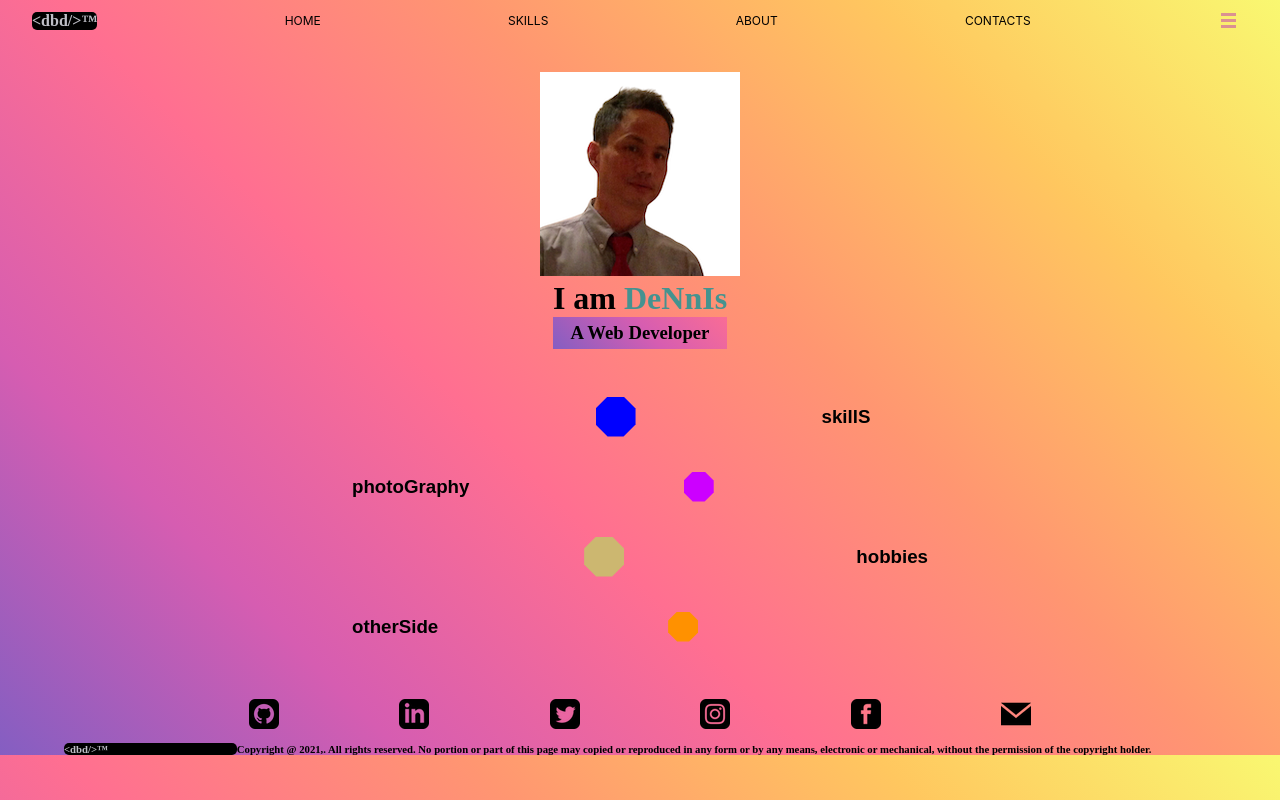
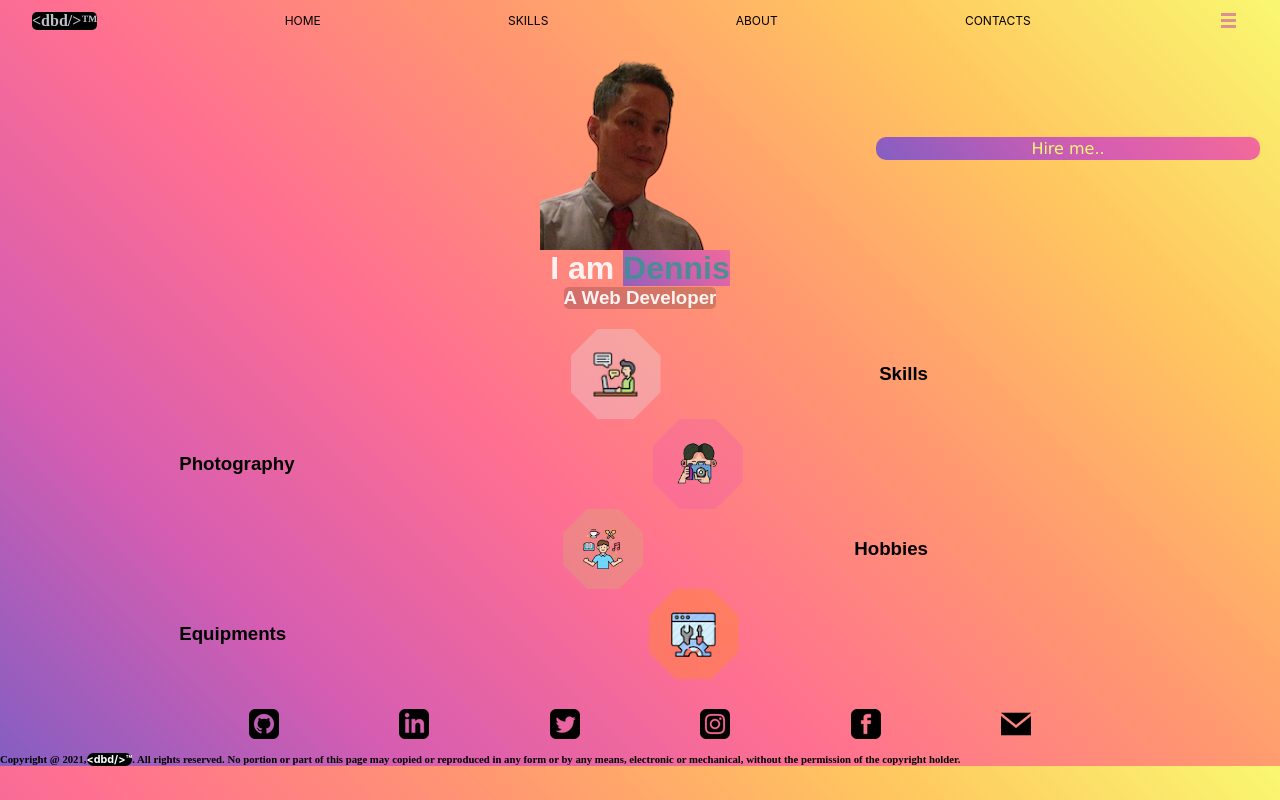
Before and after one commit to dennis868/portfolio2.2, a plain HTML site: page index.html in a window 1280 px wide. Drawn offline with Linux system fonts and the light colour scheme.

Commit message:
for version 2.3
added some icons and almost completed the home page

```diff
--- a/index.html
+++ b/index.html
@@ -13,8 +13,6 @@
 
     <!-- header / navBar -->
     <header>
-
-
         </div class="navLinks">
 
             <div class="logo">
@@ -38,39 +36,30 @@
             <div class="line2"></div>
             <div class="line3"></div>
         </div>
+
     </header>
 
     <!-- end of header / navBar -->
 
+        <div class="pixBackgrnd">
+
+                <div class="dennisHireMe">
+                    <img class= "dennisPix" src="dennisNeckTieForCirle-removebg-preview.png" alt="dennis img" srcset="">
+
+                    <div class="hire">Hire me..</div>
+
+                </div>
 
 
+                <div class="dennisCap">
 
+                    <h1>I am <span class="myName">Dennis</span> </h1>
 
-        <div class="centerPg">
-
-                <!-- <div class="square1"><p>1</p></div>
-                <div class="square2"><p>2</p></div>
-                <div class="square3"><p>3</p></div>
-                <div class="square4"><p>4</p></div>
-                <div class="square5"><p>5</p></div>
-
-                <div class="heptagon"></div> -->
-
-
-
-            <div class="pixBackgrnd">
-                <img class= "dennisPix" src="dennisNeckTieForCirle.PNG" alt="dennis img" srcset="">
-
-            </div>
-
-            <div class="header1">
-
-                <h1>I am <span class="myName">DeNnIs</span> </h1>
-
-                <h3 class="webDev">A  Web Developer</h3>
-            </div>
+                    <h3 class="webDev">A  Web Developer</h3>
+                </div>
 
         </div>
+
 
 
 
@@ -84,26 +73,32 @@
         <div class="polyContainer">
 
             <div class="leftTopPoly">
-                <div class="polygonA"></div>
-                <h3>skillS</h3>
+                <div class="polygonA"><img class="skills" src="skills.png" alt="" srcset=""></div>
+
+                <h3>Skills</h3>
             </div>
 
 
             <div class="leftMidPoly">
-                <h3>photoGraphy</h3>
+                <h3>Photography</h3>
                 <div class="polygonB">
+                    <img class="photographyPix" src="photography-removebg-preview.png" alt="" srcset="">
                 </div>
             </div>
 
             <div class="rightMidPoly">
-                <div class="polygonC"></div>
-                <h3>hobbies</h3>
+                <div class="polygonC">
+                    <img class="hobby" src="hobby.png" alt="" srcset="">
+                </div>
+                <h3>Hobbies</h3>
             </div>
 
 
             <div class="leftMidPoly">
-                <h3>otherSide</h3>
-                <div class="polygonD"></div>
+                <h3>Equipments</h3>
+                <div class="polygonD">
+                    <img class="equipments" src="equipments.png" alt="" srcset="">
+                </div>
 
             </div>
 
@@ -160,19 +155,18 @@
 
 
 
-<div class="copyright">
+    <div class="copyRights">
+        <h6 class="copy2021">Copyright @ 2021,<strong>&ltdbd/&gt™</strong>. All rights reserved. No portion or part of this page may copied or
+        reproduced in any form or by any means, electronic or mechanical, without the permission of the copyright holder.
+        </h6>
 
-    <h6>Copyright @ 2021,<div class="logoFooter">&ltdbd/&gt™</div>. All rights reserved. No portion or part of this page may copied or reproduced in any form or by any means, electronic or mechanical, without the permission of the copyright holder.
-
-    </h6>
+    </div>
 
 
 
 
 
 
-</div>
-
 
 
 </body>
--- a/style.css
+++ b/style.css
@@ -28,7 +28,7 @@ header {
     height: 90%;
     margin: auto;
     align-items: center;
-    padding-bottom: 41px;
+    padding-bottom: 15px;
     padding-top: 10px;
 
 }
@@ -73,38 +73,91 @@ header {
         background-color: #db9191;
 }
 
-.centerPg {
+/* start of central styling */
+.pixBackgrnd,
+.hire,
+.dennisHireMe {
     display: flex;
-    display: flex;
-    flex-direction: column;
+    margin: auto;
     justify-content: center;
     align-items: center;
-    margin-bottom: 30px;
+
+}
+/* end of central styling */
+
+
+
+.pixBackgrnd {
+    flex-direction: column;
+    width: 90%;
+}
+
+.dennisPix {
+    /* position: absolute; */
+}
+
+.dennisHireMe {
+    flex-direction: row;
+    width: 60%;
 
 }
 
+
+.hire {
+    display: flex;
+    position: absolute;
+    width: 30%;
+    right: 20px;
+    padding: 2px;
+    color: #f9f871;
+    font-family:'Lucida Sans', 'Lucida Sans Regular', 'Lucida Grande', 'Lucida Sans Unicode', Geneva, Verdana, sans-serif ;
+    border-radius: 10px;
+    justify-items: center;
+    background-size: 500%;
+}
+
+.dennisCap {
+    margin-top: 10px;
+    font-family: fantasy;
+    display: flex;
+    flex-direction: column;
+    margin: auto;
+    border-radius: 5px;
+    color: #fff;
+    opacity: .9;
+    justify-content: center;
+    align-items: center;
+
+
+}
 .myName {
     color: hsla(180, 61%, 36%, 0.849);
-
-    background-image: var(red, green, blue, pink, orange);
-    background-clip: text;
-    /* color: transparent; */
+    /* background-image: var(red, green, blue, pink, orange); */
+    /* background-clip: text; */
     background-size: 400%;
-    animation: bg-animation 5s infinite alternate;
+    /* animation: bg-animation 5s infinite alternate;  */
+    background-image: var(--gradient);
+    background-position: left;
+    transition: background-position 1.2s;
+    margin: auto;
+    height: 50px;
 }
 
 .webDev {
-    display: flex;
-    margin: auto;
-    padding: 5px;
-    justify-content: center;
-    align-items: center;
+    background-color: rgb(20, 18, 18, .2);
+    border-radius: 5PX;
+}
+
+
+.hire {
     background-image: var(--gradient);
     background-size: 300%;
     background-position: left;
-    transition: background-position 1s;
+    transition: background-position 1.2s;
 }
 
+.hire:hover,
+.hire:focus,
 .webDev:hover,
 .webDev:focus {
     background-position: right;
@@ -124,13 +177,14 @@ header {
 .polyContainer {
     display: flex;
     flex-direction: column;
-    height: 30px;
+    height: 50%;
     margin: auto;
+    margin-top: 20px;
+    margin-bottom: 20px;
     width: 90%;
-    height: 35vh;
+    /* height: 35vh; */
     font-family: Arial, Helvetica, sans-serif;
     /* background-color: rgb(227, 233, 238, .05); */
-    margin-bottom: 40px;
 }
 
 .leftTopPoly {
@@ -139,17 +193,21 @@ header {
     margin: auto;
     align-items: center;
     justify-content: center;
-    width: 40%;
+    width: 50%;
 }
 
 
 .polygonA {
     display: flex;
-    width: 40px;
-    height: 40px;
+    width: 90px;
+    height: 90px;
     margin: auto;
     clip-path: polygon(30% 0%, 70% 0%, 100% 30%, 100% 70%, 70% 100%, 30% 100%, 0% 70%, 0% 30%);
-    background-color: blue;
+    background-color:rgb(227, 233, 238, .3);
+}
+
+.skills {
+    /* width: 50%; */
 }
 
 .leftMidPoly {
@@ -165,13 +223,13 @@ header {
 .polygonB {
     position: relative;
     display: flex;
-    width: 30px;
-    height: 30px;
+    width: 90px;
+    height: 90px;
     margin: auto;
     clip-path: polygon(30% 0%, 70% 0%, 100% 30%, 100% 70%, 70% 100%, 30% 100%, 0% 70%, 0% 30%);
-    background-color: rgb(204, 0, 255);
+    background-color: rgb(204, 0, 255, .1);
+
 }
-
 
     .rightMidPoly {
         display: flex;
@@ -184,11 +242,16 @@ header {
     .polygonC {
         position: relative;
         display: flex;
+        width: 80px;
+        height: 80px;
+        margin: auto;
+        clip-path: polygon(30% 0%, 70% 0%, 100% 30%, 100% 70%, 70% 100%, 30% 100%, 0% 70%, 0% 30%);
+        background-color: rgb(204, 183, 112, .3);
+    }
+
+    .hobby {
         width: 40px;
         height: 40px;
-    margin: auto;
-    clip-path: polygon(30% 0%, 70% 0%, 100% 30%, 100% 70%, 70% 100%, 30% 100%, 0% 70%, 0% 30%);
-    background-color: rgb(204, 183, 112);
     }
 
     .leftMidPoly {
@@ -197,38 +260,52 @@ header {
         position: relative;
         margin: auto;
         align-items: center;
-    width: 50%;
+        width: 80%;
     }
 
     .polygonD {
         position: relative;
         display: flex;
-    width: 30px;
-    height: 30px;
+        width: 90px;
+        height: 90px;
         margin: auto;
         clip-path: polygon(30% 0%, 70% 0%, 100% 30%, 100% 70%, 70% 100%, 30% 100%, 0% 70%, 0% 30%);
-    background-color: rgb(255, 145, 0);
+        background-color: rgb(255, 145, 0, .3);
+    }
+
+
+    /* common styles for resume */
+    .skills,
+    .equipments,
+    .hobby,
+    .photographyPix {
+        margin: auto;
+        width: 50%;
+}
+
+.footer {
+    margin: auto;
+    margin-top: 30px;
+    margin-bottom: 10px;
+}
+
+
+.copyright {
+    display: flex;
+    margin: auto;
+    width: 70%;
+    justify-content: center;
+    align-items: center;
+
 
 }
 
 
-.copyright {
-    /* display: flex; */
-    /* flex-direction: row; */
-    margin: auto;
-    width: 90%;
-    justify-content: space-around;
 
+strong {
+    background-color: #000;
+    color: #ffff;
+    border-radius: 10px;
+    font-style: none;
+    font-family:-apple-system, BlinkMacSystemFont, 'Segoe UI', Roboto, Oxygen, Ubuntu, Cantarell, 'Open Sans', 'Helvetica Neue', sans-serif ;
 }
-
-.logoFooter {
-    position: relative;
-    display: block;
-    width: 15%;
-    float: inline-start;
-    margin-right:  0;
-    padding: 0;
-    background-color: #000;
-    border-radius: 5px;
-    color: rgb(238, 238, 247, .8);
-}
```
Also changed, not shown: dennisNeckTieForCirle-removebg-preview.png (added), equipments.png (added), freelance1.png (added), freelance2.png (added), hobby.png (added), photography-removebg-preview.png (added), skills.png (added), 1 other file. Lines whose indentation alone changed are shown as unchanged.
